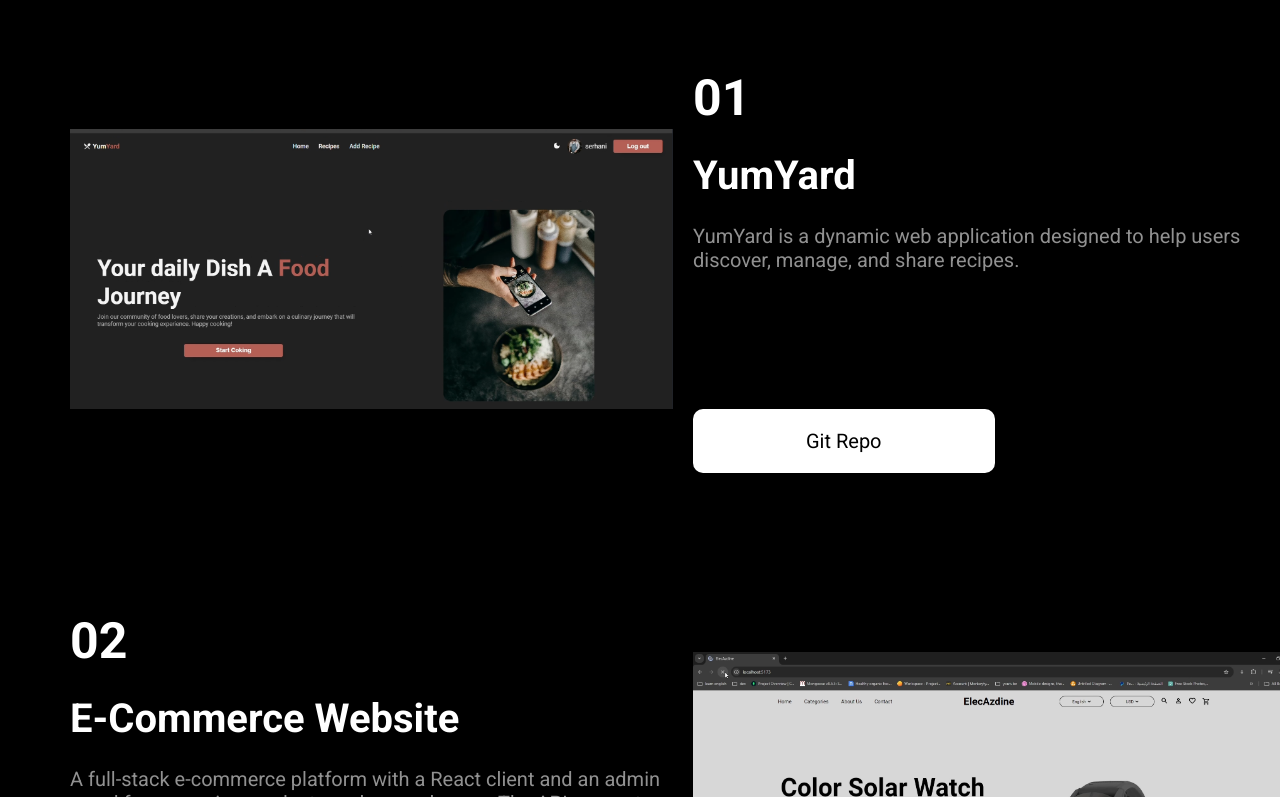
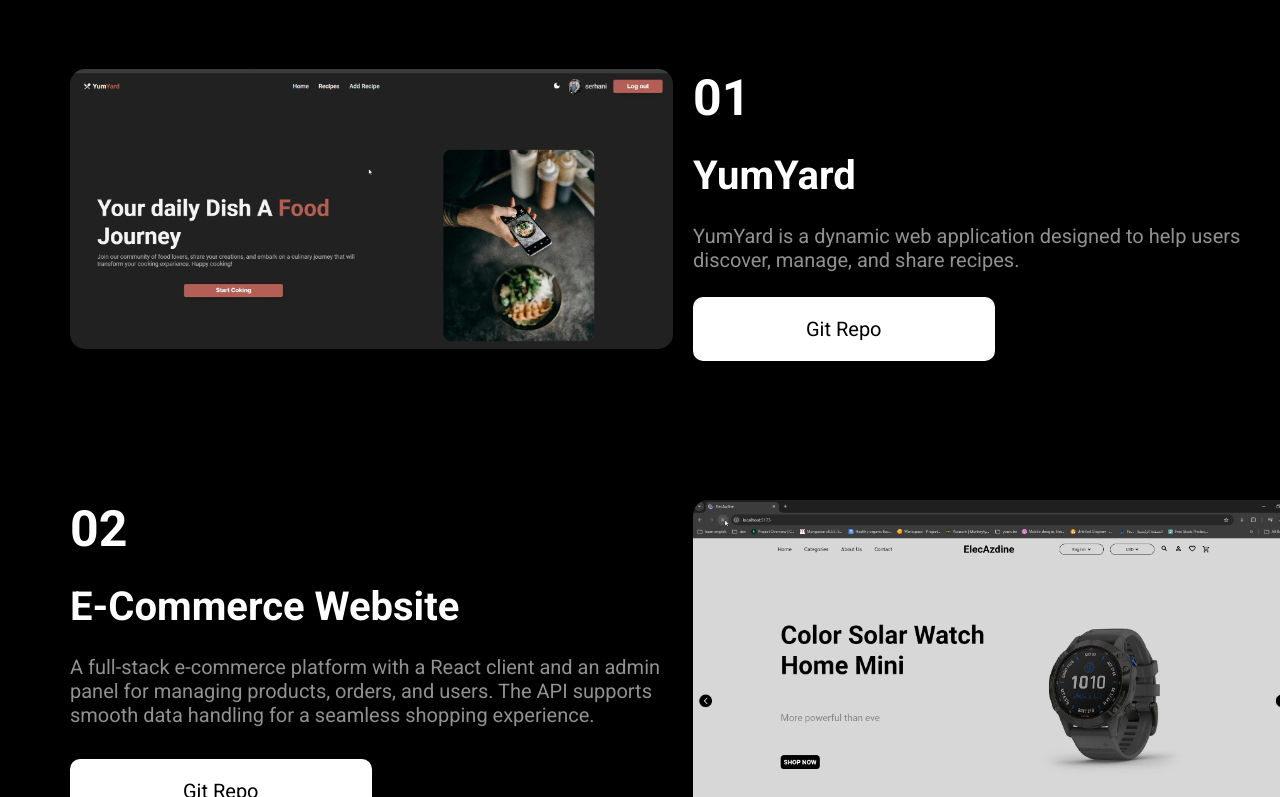
Before and after one commit to azdinserhani/portfolio-v2, a React (Vite) app: page / in a window 1280 px wide. Shown: the part 1918-2715 px from the top of the page. Built offline with nearby package versions, Linux system fonts and the light colour scheme.

Commit message:
fix project card

```diff
--- a/src/components/projectCard/ProjectCard.scss
+++ b/src/components/projectCard/ProjectCard.scss
@@ -12,10 +12,13 @@
    }
     .projectImg{
         flex: 1;
+        @include mobile(){
+      flex: 0;
+   }
         img{
             border-radius: 15px;
             width: 100%;
-            height: 400px;
+            height: auto;
             object-fit: contain;
         }
     }
```
